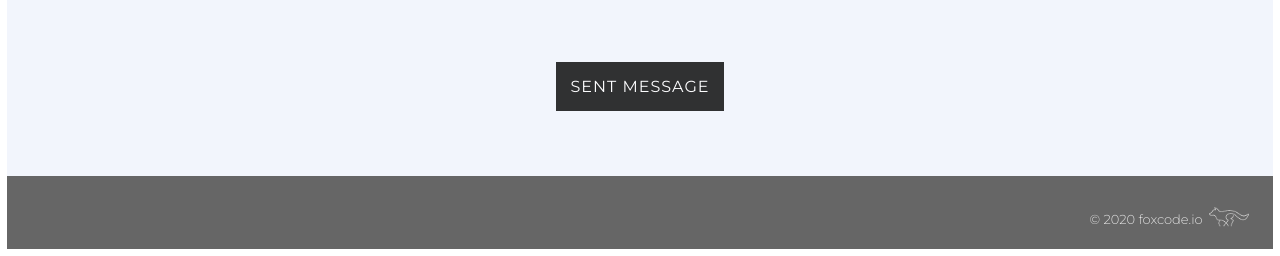
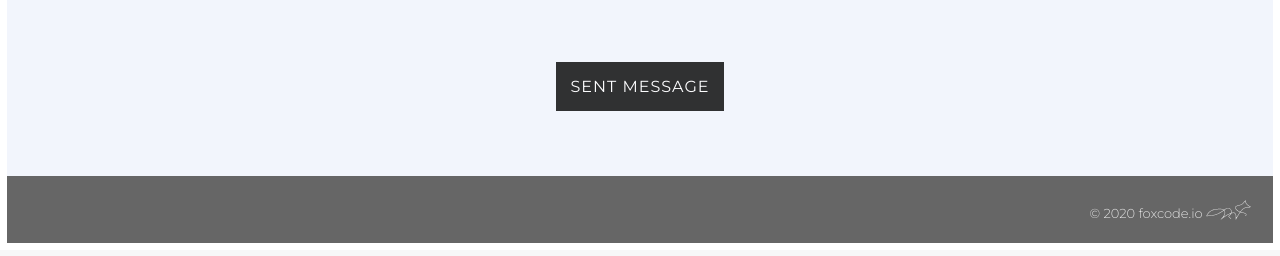
Before and after one commit to foxcodenine/small-projects, a PHP site: page / in a window 1280 px wide. Shown: the part 2568-2824 px from the top of the page. Run offline with PHP 8.4, Linux system fonts and the light colour scheme; some libraries are stand-ins or nearby versions.

Commit message:
general_update_to_site_layout

```diff
--- a/Joesph_Falzon_Website/css/style.css
+++ b/Joesph_Falzon_Website/css/style.css
@@ -482,7 +482,7 @@ body {
     color: white;
     font-family: "Montserrat", sans-serif; }
     .footer__icon img {
-      transform: translateY(6px);
+      transform: translateY(2px);
       opacity: 1; }
 
 @media screen and (max-width: 450px) {
--- a/Joesph_Falzon_Website/index.html
+++ b/Joesph_Falzon_Website/index.html
@@ -322,7 +322,7 @@
 
           <div class="footer__textbox">
             <!-- <p class="footer__text"> © 2020 foxcode.io</p>  -->
-            <a href="#" class="footer__icon"> © 2020 foxcode.io  <img width="45px" src="./img/logo/index-removebg-preview(1).png" alt=""></a>
+            <a href="#" class="footer__icon"> © 2020 foxcode.io  <img width="45px" src="./img/logo/image2vector(3).svg" alt=""></a>
           </div>
 
     </footer>
--- a/Joesph_Falzon_Website/sass/layouts/_page_home.scss
+++ b/Joesph_Falzon_Website/sass/layouts/_page_home.scss
@@ -191,7 +191,7 @@
         font-family: "Montserrat", sans-serif;
         // border: 1px solid white;
          img {
-            transform: translateY(6px);
+            transform: translateY(2px);
             opacity: 1;
          }
     }
```
Also changed, not shown: Joesph_Falzon_Website/img/logo/image2vector(3).svg (added).
